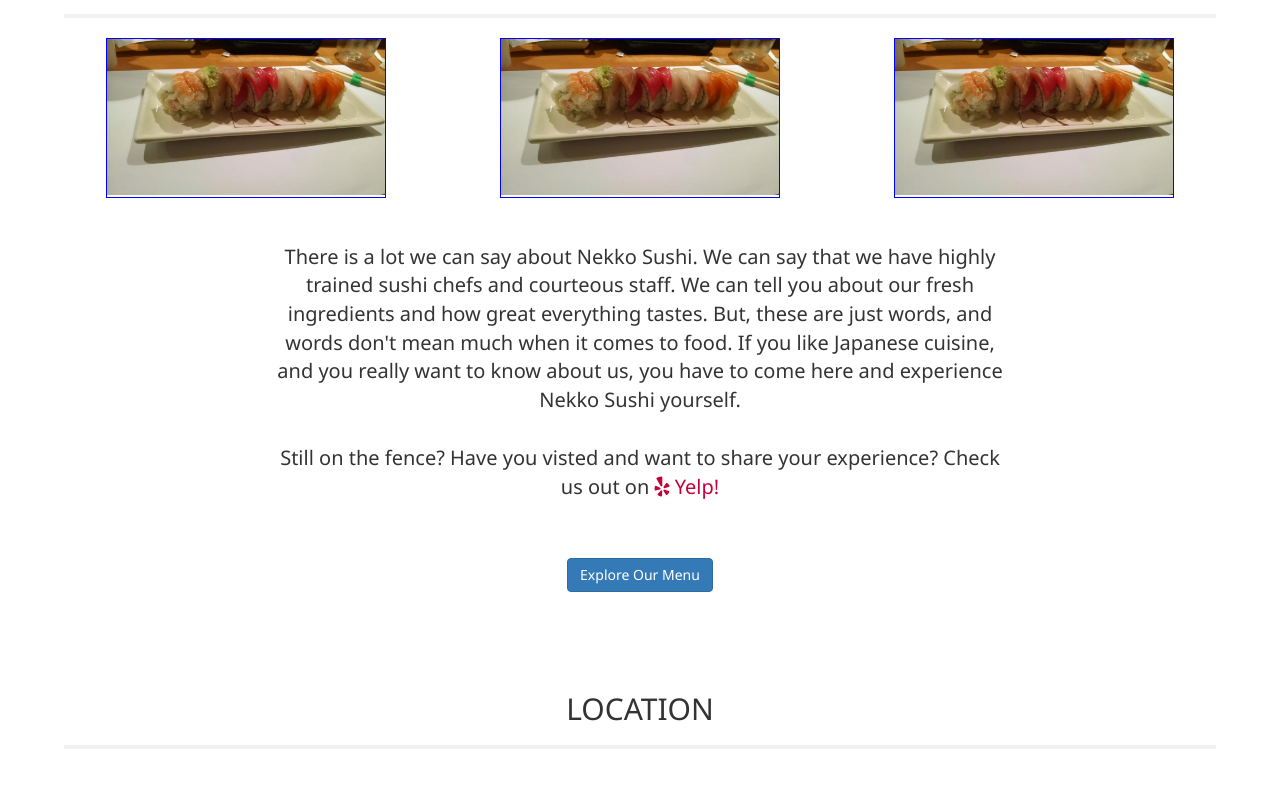
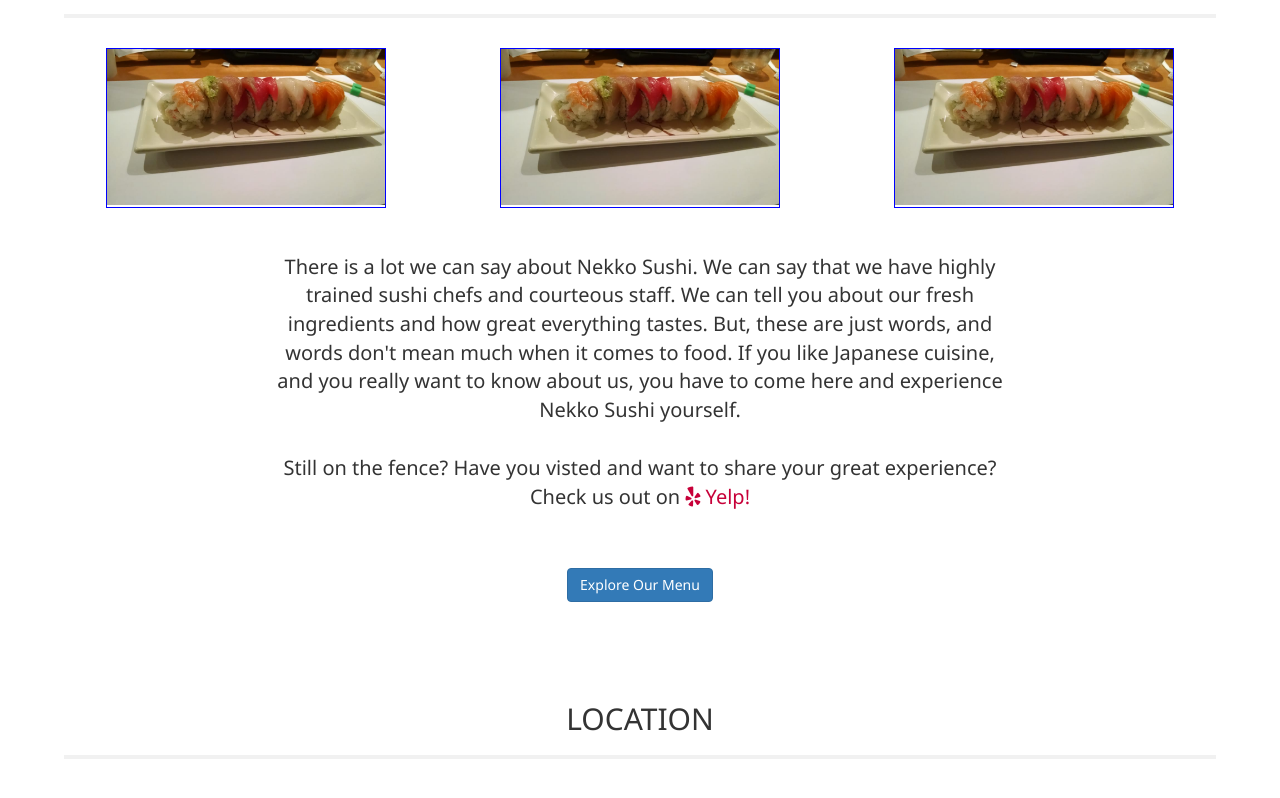
Before and after one commit to namho-kim/nekko-sushi.com, a plain HTML site: page html/index.html in a window 1280 px wide. Shown: the part 512-1310 px from the top of the page. Drawn offline with nearby package versions, Linux system fonts and the light colour scheme; a web font is replaced by a local one.

Commit message:
size fixes

```diff
--- a/html/css/style.css
+++ b/html/css/style.css
@@ -87,6 +87,7 @@ img {
     border: 1px solid blue;
     width: 160px;
     height: 90px;
+    margin-top: 10px;
 }
 
 @media screen and (min-width: 600px) {
@@ -94,7 +95,6 @@ img {
 .imgBox {
     height: 160px;
     width: 280px;
-
     }
 
 }
--- a/html/index.html
+++ b/html/index.html
@@ -26,20 +26,20 @@
             <h2>ABOUT US</h2>
             <hr style="border: 2px double #f1f1f1;"/>
             <div class="row" id="menuNav">
-                <div class="col-lg-4 col-md-4 col-sm-4 col-xs-4">
+                <div class="col-lg-4 col-md-4 col-sm-12 col-xs-12">
                     <div class="imgBox"><img src="css/images/rolls.jpg"></div>
                 </div>
-                <div class="col-lg-4 col-md-4 col-sm-4 col-xs-4">
+                <div class="col-lg-4 col-md-4 col-sm-12 col-xs-12">
                     <div class="imgBox"><img src="css/images/rolls.jpg"></div>
                 </div>
-                <div class="col-lg-4 col-md-4 col-sm-4 col-xs-4">
+                <div class="col-lg-4 col-md-4 col-sm-12 col-xs-12">
                     <div class="imgBox"><img src="css/images/rolls.jpg"></div>
                 </div>
             </div>
             <div class="col-lg-8" id="descript">
                <p>There is a lot we can say about Nekko Sushi. We can say that we have highly trained sushi chefs and courteous staff. We can tell you about our fresh ingredients and how great everything tastes. But, these are just words, and words don't mean much when it comes to food. If you like Japanese cuisine, and you really want to know about us, you have to come here and experience Nekko Sushi yourself.</p>
                <br>
-               <p>Still on the fence? Have you visted and want to share your experience? Check us out on <a id="yelp" href="https://www.yelp.com/biz/nekko-sushi-and-cuisine-lake-elsinore-2" target="_blank"><i class="fa fa-yelp"></i>&nbsp;Yelp!</a>
+               <p>Still on the fence? Have you visted and want to share your  great experience?<br>Check us out on <a id="yelp" href="https://www.yelp.com/biz/nekko-sushi-and-cuisine-lake-elsinore-2" target="_blank"><i class="fa fa-yelp"></i>&nbsp;Yelp!</a>
                <br>
                <br>
                <br>
```
